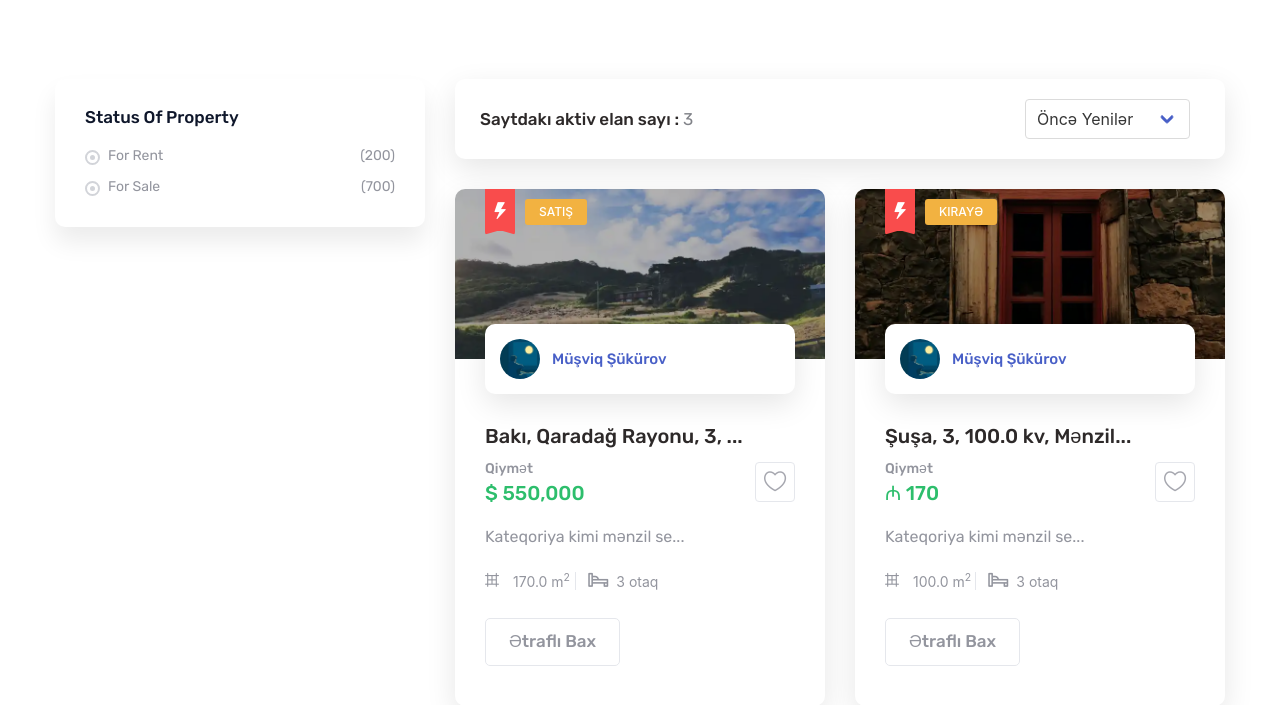
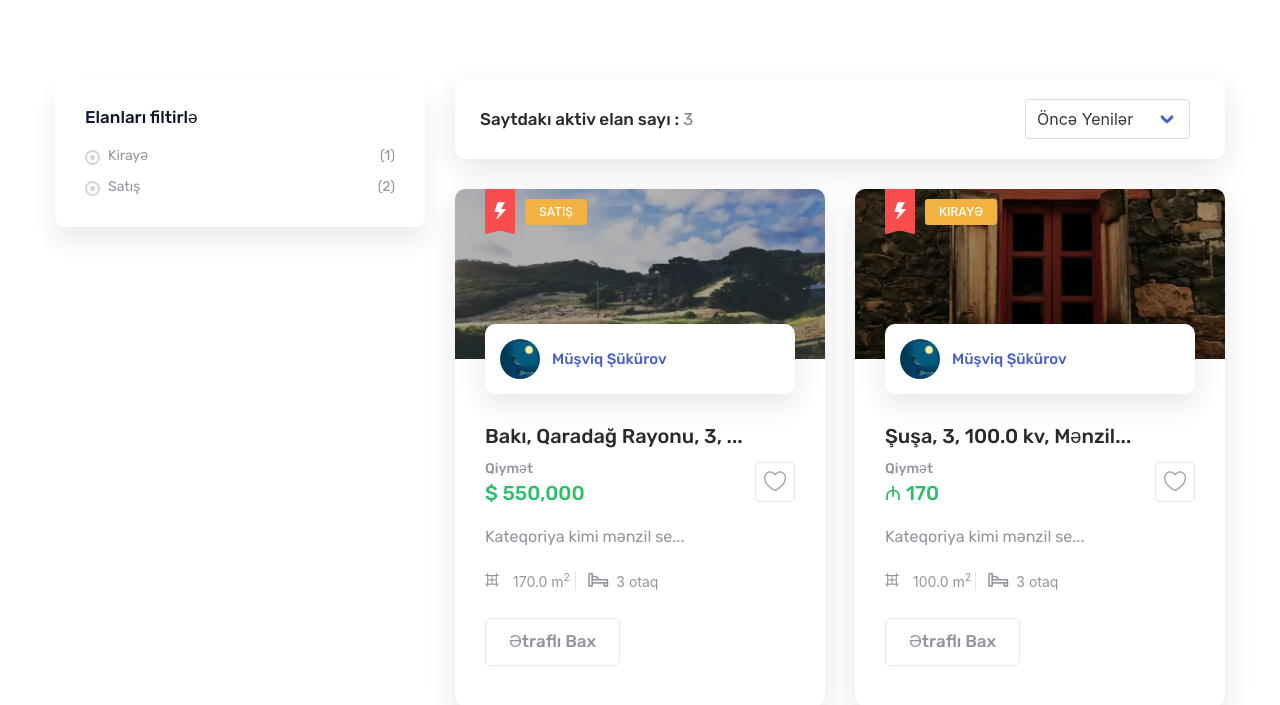
Before and after one commit to pyterm7/Emlak, a Django app: page / in a window 1280 px wide. Shown: the part 199-904 px from the top of the page. Run offline with Django 5.2, Linux system fonts and the light colour scheme; data comes from the database, SQL or seed files in the repository; both versions use the stored data as it was after the commit; some libraries are stand-ins or nearby versions; some web fonts are replaced.

Commit message:
24.02.2024 -7

```diff
--- a/Home/views.py
+++ b/Home/views.py
@@ -10,6 +10,8 @@ def Home(request):
 
     sort = request.GET.get("sort", False)
     page = request.GET.get("page", 1)
+    filter_for = request.GET.get("for", False)
+
 
     try: page = int(page)
     except: page = 1
@@ -38,6 +40,16 @@ def Home(request):
 
     if sort: announcements = AnnouncementModel.objects.filter(is_active = True).order_by(sort)
     else: announcements = AnnouncementModel.objects.filter(is_active = True).order_by("-id")
+
+    data["for_rent"] = announcements.filter(type_of=True).count()
+    data["for_sale"] = announcements.filter(type_of=False).count()
+
+    if filter_for:
+        if filter_for == "sale": announcements = announcements.filter(type_of=False)
+        elif filter_for == "rent": announcements = announcements.filter(type_of=True)
+
+    data["filter_for"] = filter_for
+
 
     limit = 6
     total_announcement = announcements.count()
--- a/Templates/partials/home-announcements.html
+++ b/Templates/partials/home-announcements.html
@@ -11,11 +11,11 @@
                         <!-- Filters -->
                         <div class="category-widget sidebar-widget">
                             <div class="widget-title">
-                                <h5>Status Of Property</h5>
+                                <h5>Elanları filtirlə</h5>
                             </div>
                             <ul class="category-list clearfix">
-                                <li><a href="property-details.html">For Rent <span>(200)</span></a></li>
-                                <li><a href="property-details.html">For Sale <span>(700)</span></a></li>
+                                <li><a href="{% url 'home-page' %}?for=rent"> Kirayə <span>({{for_rent}})</span></a></li>
+                                <li><a href="{% url 'home-page' %}?for=sale"> Satış <span>({{for_sale}})</span></a></li>
                             </ul>
                         </div>
                         <br><br><br><br><br>
@@ -30,7 +30,7 @@
                             <div class="right-column pull-right p-0">
                                 <div class="short-box clearfix">
                                     <div class="select">
-                                        <select onchange="sortAnnouncement(this)" data-url="{{ request.path  }}?page={{aktiv_page}}">
+                                        <select onchange="sortAnnouncement(this)" data-url="{{ request.path  }}?page={{aktiv_page}}{% if filter_for == 'sale' %}&for=sale{% elif filter_for == 'rent' %}&for=rent{% endif %}">
                                             <option value="1" {% if sort == "lifo" %}selected{% endif %}> Öncə Yenilər </option>
                                             <option value="-1" {% if sort == "fifo" %}selected{% endif %}> Öncə Köhnələr </option>
                                         </select>
```
Also changed, not shown: Uploads/Profile/994503598421-eyfw.webp (deleted), Uploads/Profile/994503598421-xzmw.webp (added), emlak.sqlite3.
